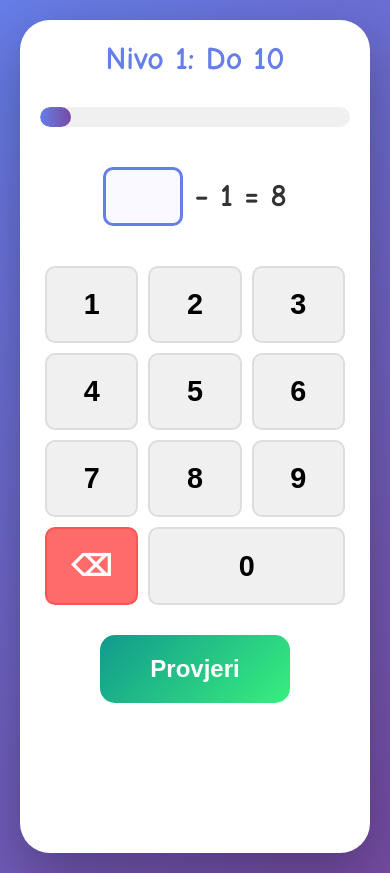
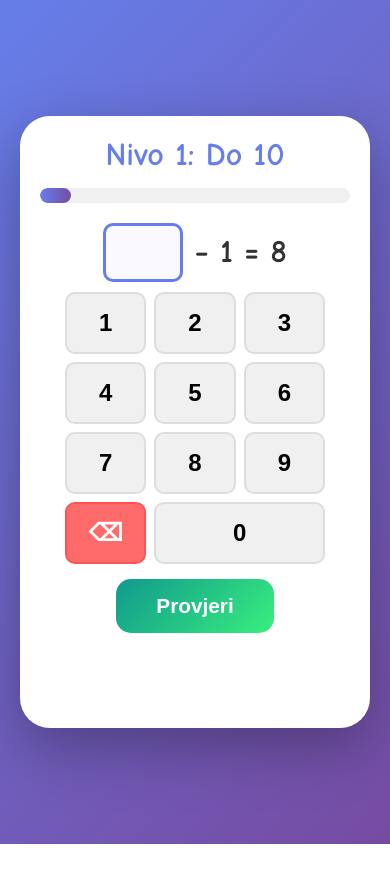
Before and after one commit to vserbu/matematika, a plain HTML site: page index.html in a window 390 px wide. Both pictures are taken after a click on the button "Nivo 1: Brojevi do 10". After the commit the page ends 844 px from the top, so only its background shows below. Drawn offline with Linux system fonts and the light colour scheme.

Commit message:
Add files via upload

```diff
--- a/index.html
+++ b/index.html
@@ -43,6 +43,13 @@
             font-size: 2.5em;
         }
 
+        @media (max-width: 768px) {
+            h1 {
+                font-size: 1.8em;
+                margin-bottom: 15px;
+            }
+        }
+
         .level-selection {
             display: flex;
             flex-direction: column;
@@ -82,6 +89,17 @@
             overflow: hidden;
         }
 
+        @media (max-width: 768px) {
+            .progress {
+                margin-bottom: 15px;
+                height: 15px;
+            }
+
+            .container {
+                padding: 20px 15px;
+            }
+        }
+
         .progress-bar {
             background: linear-gradient(90deg, #667eea 0%, #764ba2 100%);
             height: 100%;
@@ -95,6 +113,13 @@
             margin: 40px 0;
             color: #333;
             font-weight: bold;
+        }
+
+        @media (max-width: 768px) {
+            .question {
+                font-size: 2em;
+                margin: 20px 0 10px 0;
+            }
         }
 
         .question input {
@@ -124,6 +149,14 @@
             margin: 20px auto;
         }
 
+        @media (max-width: 768px) {
+            .custom-keyboard {
+                gap: 8px;
+                max-width: 260px;
+                margin: 10px auto;
+            }
+        }
+
         /* Hide custom keyboard on desktop */
         @media (min-width: 768px) {
             .custom-keyboard {
@@ -146,6 +179,13 @@
             font-weight: bold;
             transition: all 0.1s;
             user-select: none;
+        }
+
+        @media (max-width: 768px) {
+            .key-btn {
+                padding: 15px;
+                font-size: 1.5em;
+            }
         }
 
         .key-btn:active {
@@ -181,6 +221,14 @@
             transition: transform 0.2s;
         }
 
+        @media (max-width: 768px) {
+            .btn-submit {
+                padding: 15px 40px;
+                font-size: 1.3em;
+                margin: 15px auto;
+            }
+        }
+
         .btn-submit:hover {
             transform: scale(1.05);
         }
@@ -199,6 +247,14 @@
             align-items: center;
             justify-content: center;
             flex-direction: column;
+        }
+
+        @media (max-width: 768px) {
+            .feedback {
+                font-size: 1.5em;
+                min-height: 50px;
+                margin: 10px 0;
+            }
         }
 
         .emoji {
```
